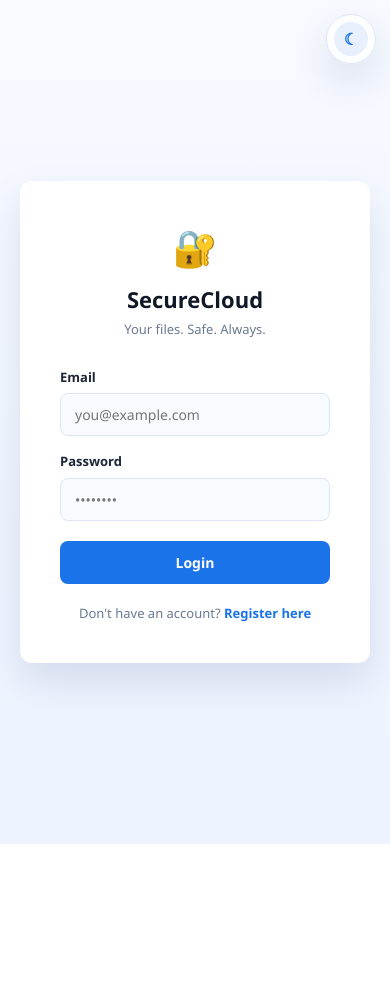
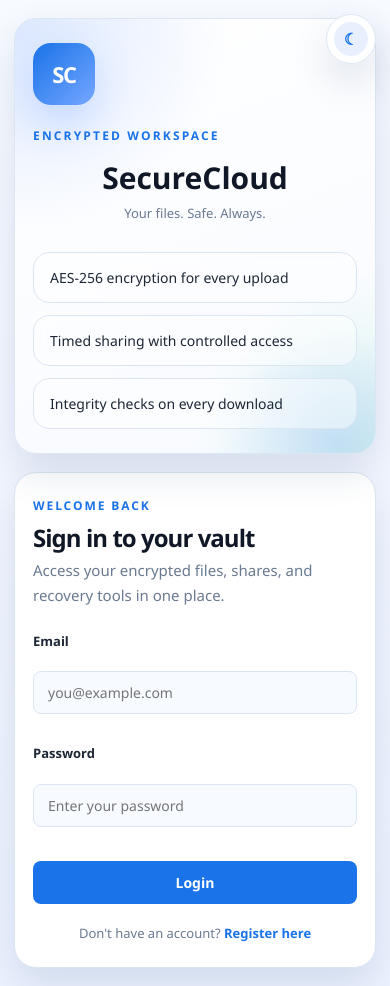
Before and after one commit to Yash07-pixel/SecureCloud, a React (Create React App) app in the folder frontend/: page /login in a window 390 px wide. Before the commit the page ends 844 px from the top, so only its background shows below. Built offline with nearby package versions, Linux system fonts and the light colour scheme; the HTML template or start-up script is replaced by a standard one.

Commit message:
dashboard update

```diff
--- a/frontend/src/pages/Dashboard.js
+++ b/frontend/src/pages/Dashboard.js
@@ -180,9 +180,21 @@ function Dashboard() {
     return parts.length > 1 ? parts.pop().toUpperCase() : 'FILE';
   };
 
+  const parseApiDate = (value) => {
+    if (!value) return null;
+    if (value instanceof Date) return value;
+    if (typeof value !== 'string') return new Date(value);
+
+    const normalizedValue =
+      /[zZ]|[+-]\d{2}:\d{2}$/.test(value) ? value : `${value}Z`;
+    const parsed = new Date(normalizedValue);
+    return Number.isNaN(parsed.getTime()) ? null : parsed;
+  };
+
   const formatDate = (value) => {
-    if (!value) return 'Unknown';
-    return new Date(value).toLocaleString([], {
+    const date = parseApiDate(value);
+    if (!date) return 'Unknown';
+    return date.toLocaleString([], {
       year: 'numeric',
       month: 'short',
       day: 'numeric',
@@ -192,8 +204,8 @@ function Dashboard() {
   };
 
   const formatRelativeTime = (value) => {
-    if (!value) return 'Unknown';
-    const date = new Date(value);
+    const date = parseApiDate(value);
+    if (!date) return 'Unknown';
     const diffMs = Date.now() - date.getTime();
     const diffHours = Math.floor(diffMs / (1000 * 60 * 60));
     if (diffHours < 1) return 'Just now';
@@ -210,7 +222,7 @@ function Dashboard() {
       if (sortBy === 'name-desc') return b.original_name.localeCompare(a.original_name);
       if (sortBy === 'size-desc') return b.size - a.size;
       if (sortBy === 'size-asc') return a.size - b.size;
-      return new Date(b.uploaded_at || 0) - new Date(a.uploaded_at || 0);
+      return (parseApiDate(b.uploaded_at)?.getTime() || 0) - (parseApiDate(a.uploaded_at)?.getTime() || 0);
     });
 
   return (
--- a/frontend/src/pages/Login.js
+++ b/frontend/src/pages/Login.js
@@ -11,6 +11,7 @@ function Login() {
 
   const handleLogin = async (e) => {
     e.preventDefault();
+    setError('');
     try {
       const res = await loginUser({ email, password });
       localStorage.setItem('token', res.data.access_token);
@@ -22,14 +23,31 @@ function Login() {
 
   return (
     <div className="auth-container">
-      <div className="auth-card">
-        <div className="auth-logo">🔐</div>
-        <h2 className="auth-title">SecureCloud</h2>
+      <div className="auth-shell">
+        <div className="auth-panel auth-panel-brand">
+          <div className="auth-brand-mark" aria-hidden="true">
+            <span className="auth-brand-core">SC</span>
+          </div>
+          <div className="auth-eyebrow">Encrypted Workspace</div>
+          <h1 className="auth-title">SecureCloud</h1>
           <p className="auth-tagline">Your files. Safe. Always.</p>
+          <div className="auth-feature-list">
+            <div className="auth-feature-item">AES-256 encryption for every upload</div>
+            <div className="auth-feature-item">Timed sharing with controlled access</div>
+            <div className="auth-feature-item">Integrity checks on every download</div>
+          </div>
+        </div>
+
+        <div className="auth-panel auth-card auth-panel-form">
+          <div className="auth-form-header">
+            <div className="auth-form-kicker">Welcome back</div>
+            <h2 className="auth-form-title">Sign in to your vault</h2>
+            <p className="auth-form-copy">Access your encrypted files, shares, and recovery tools in one place.</p>
+          </div>
 
           {error && <p className="auth-error">{error}</p>}
 
-        <form onSubmit={handleLogin}>
+          <form className="auth-form" onSubmit={handleLogin}>
             <label className="auth-label">Email</label>
             <input
               className="auth-input"
@@ -44,7 +62,7 @@ function Login() {
             <input
               className="auth-input"
               type="password"
-            placeholder="••••••••"
+              placeholder="Enter your password"
               value={password}
               onChange={(e) => setPassword(e.target.value)}
               required
@@ -56,13 +74,14 @@ function Login() {
           </form>
 
           <p className="auth-bottom">
-          Don't have an account?{' '}
+            Don&apos;t have an account?{' '}
             <span className="auth-link" onClick={() => navigate('/register')}>
               Register here
             </span>
           </p>
         </div>
       </div>
+    </div>
   );
 }
 
--- a/frontend/src/pages/Register.js
+++ b/frontend/src/pages/Register.js
@@ -14,6 +14,8 @@ function Register() {
   const handleRegister = async (e) => {
     e.preventDefault();
     setError('');
+    setSuccess('');
+
     const trimmedName = name.trim();
     if (!trimmedName) {
       setError('Name cannot be empty');
@@ -23,9 +25,10 @@ function Register() {
       setError('Password must be at least 8 characters long');
       return;
     }
+
     try {
       await registerUser({ name: trimmedName, email, password });
-      setSuccess('Account created! Redirecting to login...');
+      setSuccess('Account created. Redirecting to login...');
       setTimeout(() => navigate('/login'), 1500);
     } catch (err) {
       setError(err.response?.data?.detail || 'Email already registered or something went wrong');
@@ -34,15 +37,32 @@ function Register() {
 
   return (
     <div className="auth-container">
-      <div className="auth-card">
-        <div className="auth-logo">🔐</div>
-        <h2 className="auth-title">SecureCloud</h2>
-        <p className="auth-tagline">Create your account</p>
+      <div className="auth-shell">
+        <div className="auth-panel auth-panel-brand">
+          <div className="auth-brand-mark" aria-hidden="true">
+            <span className="auth-brand-core">SC</span>
+          </div>
+          <div className="auth-eyebrow">Private Cloud Vault</div>
+          <h1 className="auth-title">SecureCloud</h1>
+          <p className="auth-tagline">Create your encrypted workspace in minutes.</p>
+          <div className="auth-feature-list">
+            <div className="auth-feature-item">Private uploads with encrypted storage</div>
+            <div className="auth-feature-item">Secure sharing with expiry controls</div>
+            <div className="auth-feature-item">Star, restore, and manage files with ease</div>
+          </div>
+        </div>
+
+        <div className="auth-panel auth-card auth-panel-form">
+          <div className="auth-form-header">
+            <div className="auth-form-kicker">Create account</div>
+            <h2 className="auth-form-title">Set up your vault</h2>
+            <p className="auth-form-copy">Start storing and sharing files with protection built in from the first upload.</p>
+          </div>
 
           {error && <p className="auth-error">{error}</p>}
           {success && <p className="auth-success">{success}</p>}
 
-        <form onSubmit={handleRegister}>
+          <form className="auth-form" onSubmit={handleRegister}>
             <label className="auth-label">Full Name</label>
             <input
               className="auth-input"
@@ -67,13 +87,14 @@ function Register() {
             <input
               className="auth-input"
               type="password"
-            placeholder="••••••••"
+              placeholder="Minimum 8 characters"
               value={password}
               onChange={(e) => setPassword(e.target.value)}
               minLength={8}
               required
             />
-          <p className="auth-bottom">Password must be at least 8 characters long.</p>
+
+            <div className="auth-helper">Use at least 8 characters to keep your account secure.</div>
 
             <button className="auth-button" type="submit">
               Create Account
@@ -88,6 +109,7 @@ function Register() {
           </p>
         </div>
       </div>
+    </div>
   );
 }
 
--- a/frontend/src/styles.css
+++ b/frontend/src/styles.css
@@ -127,6 +127,132 @@ body {
 
 .auth-link:hover {
   text-decoration: underline;
+}
+
+.auth-shell {
+  width: min(1080px, 100%);
+  display: grid;
+  grid-template-columns: 1.05fr 0.95fr;
+  gap: 28px;
+  align-items: stretch;
+}
+
+.auth-panel {
+  border: 1px solid var(--border-soft);
+}
+
+.auth-panel-brand {
+  position: relative;
+  overflow: hidden;
+  padding: 42px 38px;
+  border-radius: 30px;
+  background:
+    radial-gradient(circle at top left, rgba(58, 125, 255, 0.18), transparent 38%),
+    radial-gradient(circle at bottom right, rgba(47, 201, 138, 0.15), transparent 32%),
+    linear-gradient(160deg, var(--surface), var(--surface-alt));
+  box-shadow: var(--shadow-theme);
+}
+
+.auth-panel-brand::before {
+  content: '';
+  position: absolute;
+  inset: auto -80px -110px auto;
+  width: 240px;
+  height: 240px;
+  border-radius: 999px;
+  background: radial-gradient(circle, rgba(58, 125, 255, 0.18), transparent 68%);
+  pointer-events: none;
+}
+
+.auth-brand-mark {
+  width: 74px;
+  height: 74px;
+  border-radius: 22px;
+  display: grid;
+  place-items: center;
+  margin-bottom: 22px;
+  background: linear-gradient(135deg, var(--primary-theme), #74a6ff);
+  box-shadow: 0 18px 42px rgba(58, 125, 255, 0.22);
+}
+
+.auth-brand-core {
+  font-size: 22px;
+  font-weight: 800;
+  letter-spacing: -0.06em;
+  color: #fff;
+}
+
+.auth-eyebrow {
+  margin-bottom: 10px;
+  font-size: 12px;
+  font-weight: 700;
+  letter-spacing: 0.18em;
+  text-transform: uppercase;
+  color: var(--primary-theme);
+}
+
+.auth-feature-list {
+  display: grid;
+  gap: 12px;
+  margin-top: 28px;
+}
+
+.auth-feature-item {
+  padding: 14px 16px;
+  border: 1px solid var(--border-soft);
+  border-radius: 16px;
+  background: rgba(255, 255, 255, 0.45);
+  color: var(--text-main);
+  font-size: 14px;
+  line-height: 1.5;
+  backdrop-filter: blur(8px);
+}
+
+.auth-panel-form {
+  display: flex;
+  flex-direction: column;
+  justify-content: center;
+  padding: 40px 36px;
+  border-radius: 30px;
+}
+
+.auth-form-header {
+  margin-bottom: 24px;
+}
+
+.auth-form-kicker {
+  margin-bottom: 10px;
+  font-size: 12px;
+  font-weight: 700;
+  letter-spacing: 0.16em;
+  text-transform: uppercase;
+  color: var(--primary-theme);
+}
+
+.auth-form-title {
+  margin: 0 0 8px;
+  font-size: 32px;
+  line-height: 1.08;
+  letter-spacing: -0.04em;
+  color: var(--heading-theme);
+}
+
+.auth-form-copy {
+  color: var(--text-muted-theme);
+  font-size: 15px;
+  line-height: 1.65;
+}
+
+.auth-form {
+  display: grid;
+  gap: 14px;
+}
+
+.auth-helper {
+  margin-top: -4px;
+  color: var(--text-muted-theme);
+  font-size: 13px;
+  line-height: 1.5;
 }
 
 /* ── Dashboard ── */
@@ -734,6 +860,17 @@ body {
   padding: 32px 20px;
 }
 
+.auth-shell {
+  max-width: 1080px;
+  margin: 0 auto;
+}
+
+.auth-panel-form.auth-card {
+  max-width: none;
+  width: auto;
+  margin: 0;
+}
+
 .auth-card,
 .sidebar,
 .topbar,
@@ -886,6 +1023,10 @@ body {
   background: var(--surface);
   color: var(--text-main);
   box-shadow: var(--shadow-theme);
+}
+
+[data-theme='dark'] .auth-feature-item {
+  background: rgba(18, 26, 42, 0.62);
 }
 
 .toast-success {
@@ -1207,6 +1348,20 @@ body {
 }
 
 @media (max-width: 900px) {
+  .auth-shell {
+    grid-template-columns: 1fr;
+    gap: 18px;
+  }
+
+  .auth-panel-brand,
+  .auth-panel-form {
+    padding: 28px 24px;
+  }
+
+  .auth-form-title {
+    font-size: 28px;
+  }
+
   .dashboard-container {
     flex-direction: column;
   }
@@ -1285,6 +1440,30 @@ body {
 }
 
 @media (max-width: 640px) {
+  .auth-container {
+    padding: 18px 14px;
+  }
+
+  .auth-panel-brand,
+  .auth-panel-form {
+    padding: 24px 18px;
+    border-radius: 22px;
+  }
+
+  .auth-brand-mark {
+    width: 62px;
+    height: 62px;
+    border-radius: 18px;
+  }
+
+  .auth-form-title {
+    font-size: 24px;
+  }
+
+  .auth-title {
+    font-size: 30px;
+  }
+
   .theme-toggle {
     width: 50px;
     height: 50px;
```
Also changed, not shown: 1 other file (tests, documents, lock files or other folders). Lines whose indentation alone changed are shown as unchanged.
